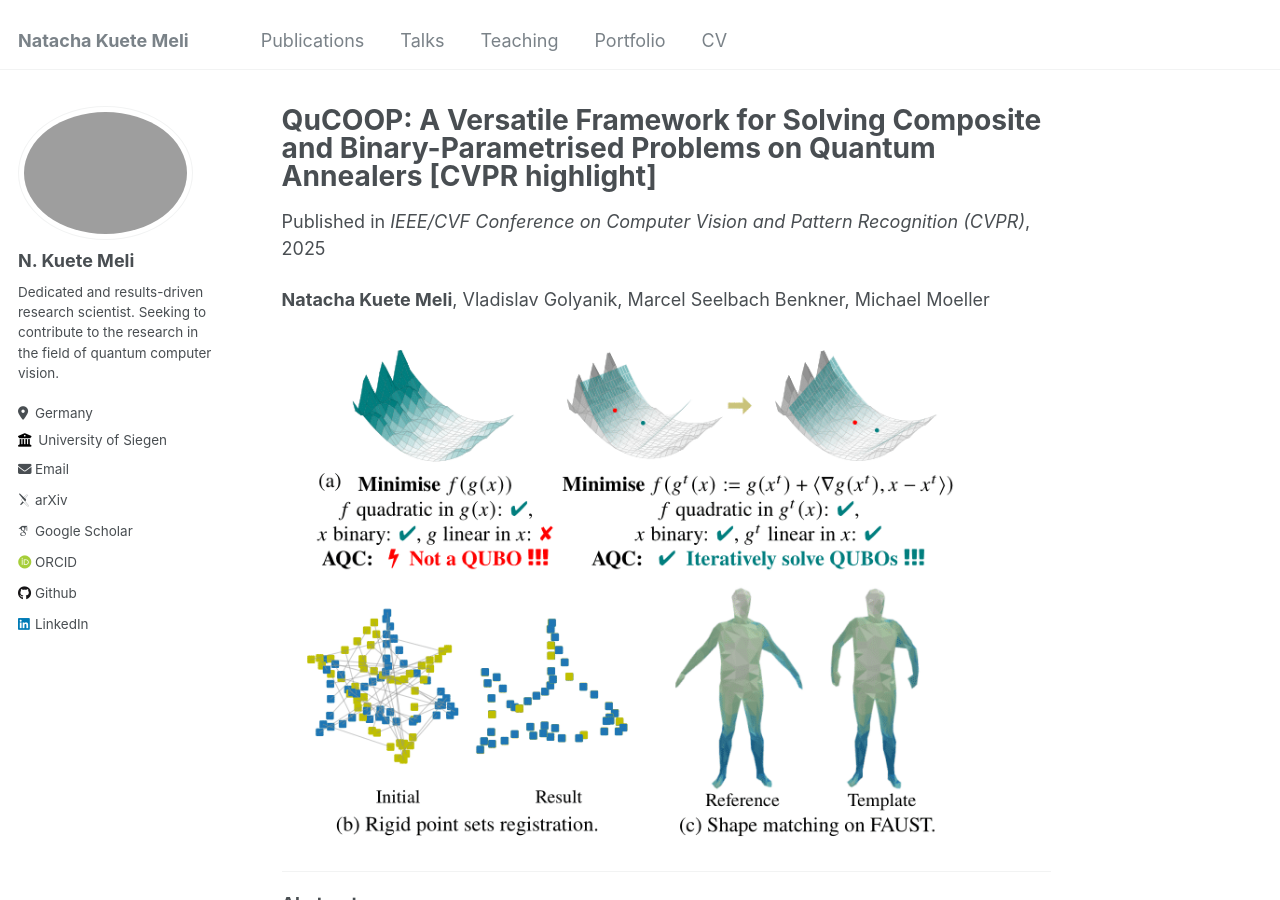
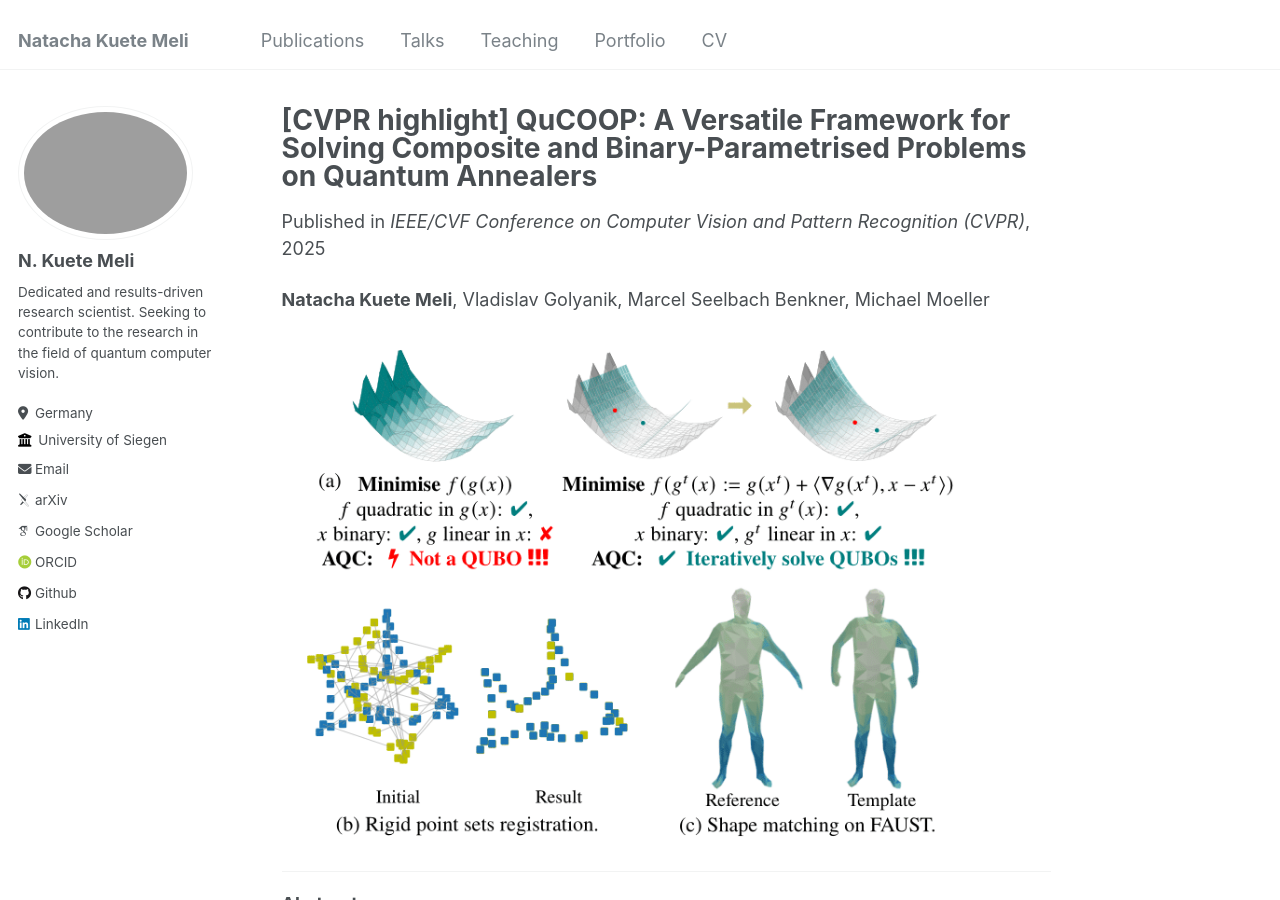
Before and after one commit to nkuetemeli/nkuetemeli.github.io, a Jekyll site: the page built from _publications/paper-title-number-3.md, in a window 1280 px wide and 900 px high. Built offline with Jekyll 4.4.1, drawn with Linux system fonts in a browser that asks for light colours; some web fonts are replaced.

Commit message:
MyGit 1. Attempt

```diff
--- a/_publications/paper-title-number-3.md
+++ b/_publications/paper-title-number-3.md
@@ -1,5 +1,5 @@
 ---
-title: "QuCOOP: A Versatile Framework for Solving Composite and Binary-Parametrised Problems on Quantum Annealers [CVPR highlight]"
+title: "[CVPR highlight] QuCOOP: A Versatile Framework for Solving Composite and Binary-Parametrised Problems on Quantum Annealers"
 collection: publications
 permalink: /publication/paper-title-number-3
 excerpt: '**Natacha Kuete Meli**, Vladislav Golyanik, Marcel Seelbach Benkner, Michael Moeller'
```
